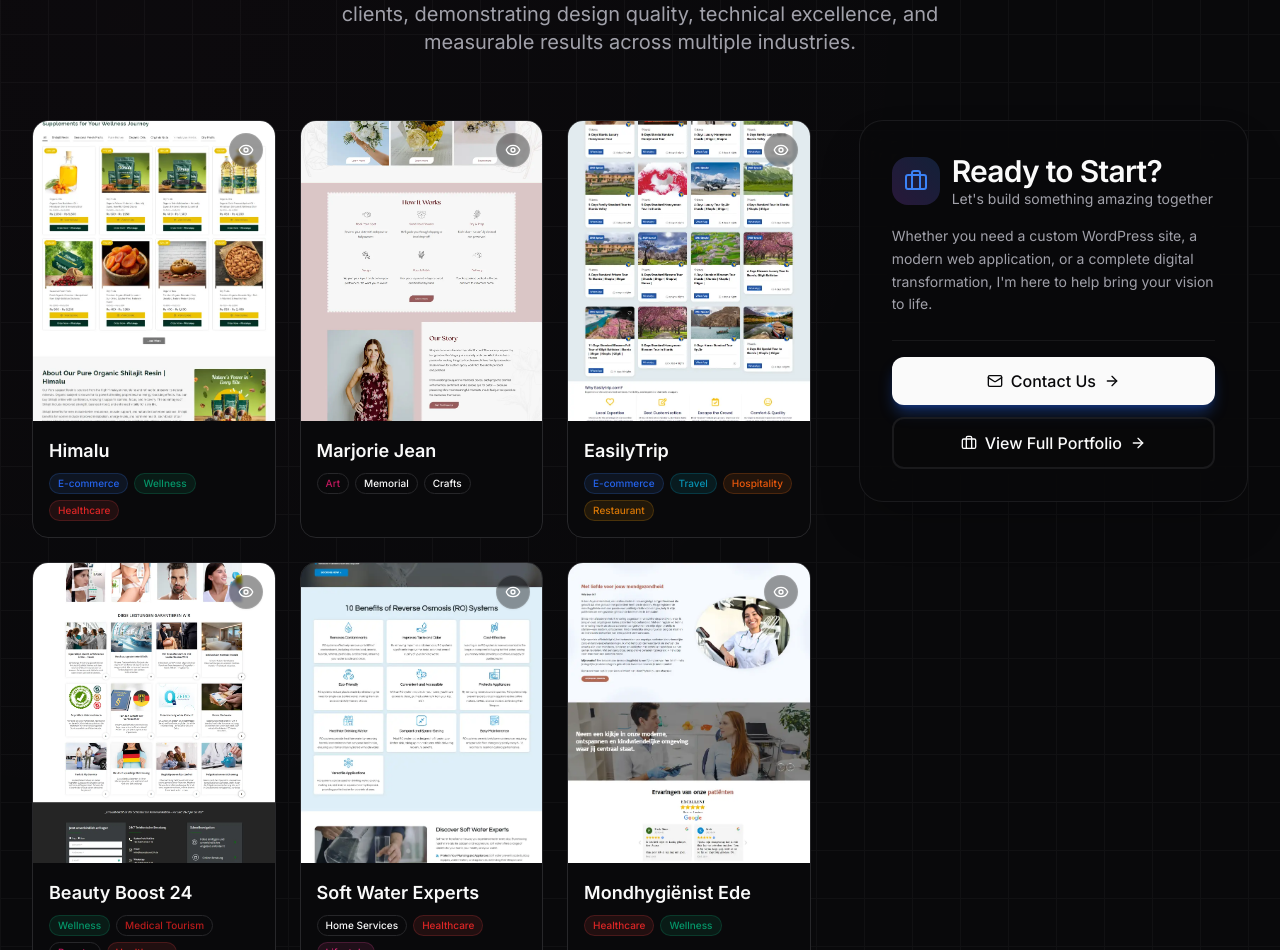
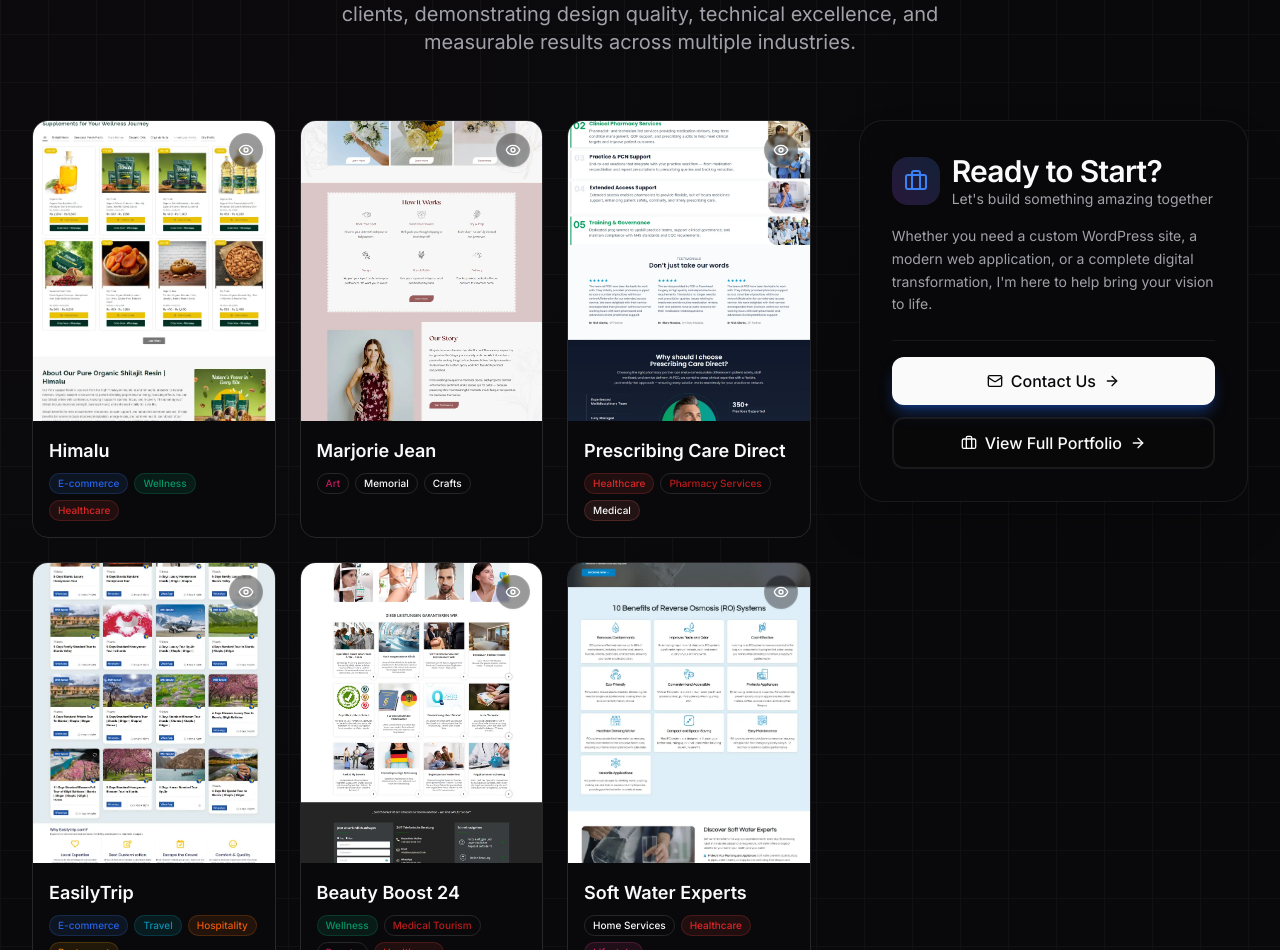
Before and after one commit to muhammad-ahmad66/portfolio, a Next.js app: page /work in a window 1280 px wide. Shown: the part 842-1792 px from the top of the page. Built offline with nearby package versions, Linux system fonts and the light colour scheme.

Commit message:
added MAA and PCD in portfio webiste list

```diff
--- a/components/sections/home/process-section.tsx
+++ b/components/sections/home/process-section.tsx
@@ -27,14 +27,14 @@
   useEffect(() => {
     const interval = setInterval(
       () => setActiveStep((prev) => (prev + 1) % processSteps.length),
-      6000
+      6000,
     );
     return () => clearInterval(interval);
   }, []);
 
   const activeArtifacts = useMemo(
     () => processSteps[activeStep]?.artifacts ?? [],
-    [activeStep]
+    [activeStep],
   );
 
   return (
--- a/data/work/featured-projects.ts
+++ b/data/work/featured-projects.ts
@@ -27,6 +27,15 @@
       "Marjorie Jean WordPress website development for wedding and memorial floral preservation epoxy art",
     categories: ["Art", "Memorial", "Crafts"],
   },
+  {
+    id: "31",
+    name: "Prescribing Care Direct",
+    liveUrl: "https://prescribingcaredirect.co.uk/",
+    imageUrl: "/images/projects/wordpress-development-project35.webp",
+    imageAlt:
+      "Prescribing Care Direct website for medicines optimisation and clinical pharmacy services",
+    categories: ["Healthcare", "Pharmacy Services", "Medical"],
+  },
 
   {
     id: "3",
@@ -54,6 +63,15 @@
       "Soft Water Experts WordPress website development for water filtration services",
     categories: ["Home Services", "Healthcare", "Lifestyle"],
   },
+  {
+    id: "___", // you can assign an internal ID
+    name: "Mohsin Ali Aziz Personal Brand",
+    liveUrl: "https://www.mohsinaliaziz.com/",
+    imageUrl: "/images/projects/wordpress-development-project40.jpg",
+    imageAlt:
+      "Mohsin Ali Aziz personal brand website for AI engineering, automation, and scalable systems",
+    categories: ["SaaS", "portfolio"],
+  },
 
   {
     id: "6",
@@ -72,15 +90,6 @@
     imageAlt:
       "Lifeline Foundation WordPress website development for women skill-training NGO",
     categories: ["Non-profit", "Education"],
-  },
-  {
-    id: "31",
-    name: "Prescribing Care Direct",
-    liveUrl: "https://pcd-dev.31g.co.uk/",
-    imageUrl: "/images/projects/wordpress-development-project35.webp",
-    imageAlt:
-      "Prescribing Care Direct website for medicines optimisation and clinical pharmacy services",
-    categories: ["Healthcare", "Pharmacy Services", "Medical"],
   },
 
   {
--- a/data/work/portfolio.ts
+++ b/data/work/portfolio.ts
@@ -46,6 +46,7 @@
   | "Web3"
   | "Pharmacy Services"
   | "Medical"
+  | "portfolio"
   | "Automotive"
   | "Car Rental"
   | "Community Support"
@@ -111,7 +112,7 @@
   },
 
   {
-    url: "https://pcd-dev.31g.co.uk/",
+    url: "https://prescribingcaredirect.co.uk/",
     categories: ["Healthcare", "Pharmacy Services", "Medical"],
     inProgress: true,
   },
```
Also changed, not shown: public/images/projects/wordpress-development-project40.jpg (added).
